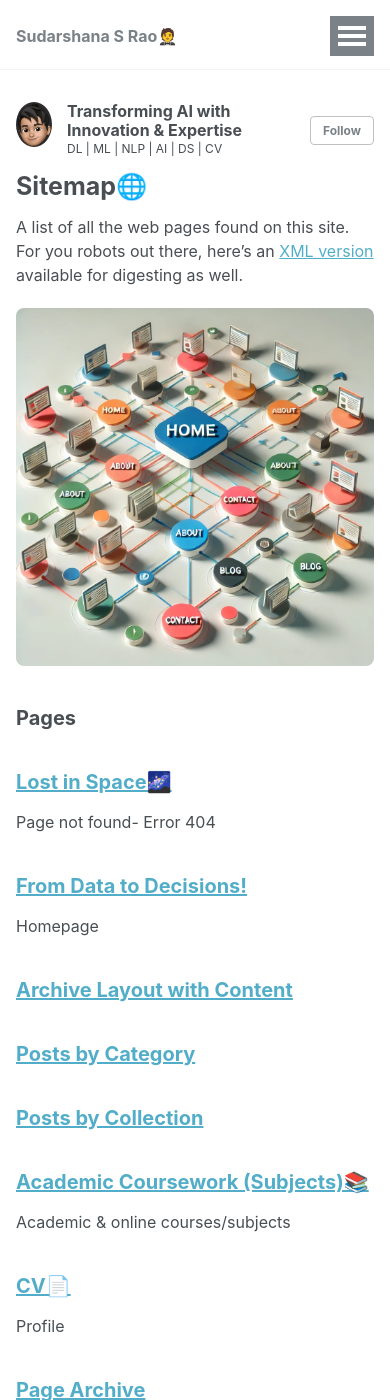
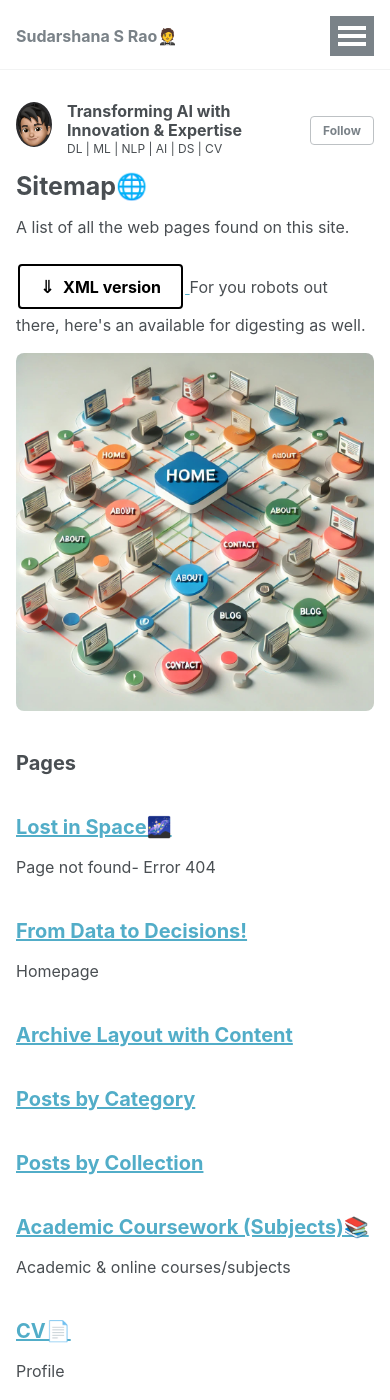
Before and after one commit to SudarshanaSRao/SudarshanaSRao.github.io, a Jekyll site: the page built from _pages/sitemap.md, in a window 390 px wide and 1400 px high. Built offline with Jekyll 4.4.1, drawn with Linux system fonts in a browser that asks for light colours; some of the changed lines change nothing that is shown.

Commit message:
Update sitemap.md

```diff
--- a/_pages/sitemap.md
+++ b/_pages/sitemap.md
@@ -8,7 +8,67 @@ author_profile: true
 
 {% include base_path %}
 
-A list of all the web pages found on this site. For you robots out there, here's an [XML version]({{ base_path }}/sitemap.xml) available for digesting as well.
+A list of all the web pages found on this site.
+
+<style>
+/* Text next to the button */
+.text-right {
+  font-size: 18px;
+  flex-grow: 1;  /* Makes the text take up the remaining space */
+  text-align: left;  /* Aligns text to the left */
+}
+/* Button Styles */
+.download-paper-button {
+  border: 2px solid #000;
+  padding: 10px 20px;
+  text-align: center;
+  text-decoration: none;
+  display: inline-flex;
+  align-items: center;
+  font-size: 16px;
+  margin: 4px 2px;
+  cursor: pointer;
+  border-radius: 4px;
+  background-color: transparent;
+  color: black;
+  font-weight: bold;
+  transition: background-color 0.3s ease-in-out, border-color 0.3s ease-in-out;
+}
+/* Hover Effect */
+.download-paper-button:hover {
+  background-color: #A9A9A9;
+  color: white;
+  border-color: #696969;
+  transform: translateY(-3px);
+}
+/* Active Effect */
+.download-paper-button:active {
+  background-color: #696969;
+  border-color: #696969;
+  transform: translateY(2px);
+  box-shadow: 0 2px #D3D3D3;
+}
+/* Responsive Styles */
+@media (max-width: 600px) {
+  /* Adjust button text size and margins for smaller screens */
+  .download-paper-button {
+    font-size: 14px;
+    padding: 8px 16px;
+  }
+  .text-right {
+    font-size: 16px;
+  }
+}
+</style>
+
+<div class="download-button-container">
+      <a href="{{ base_path }}/sitemap.xml" target="_blank">
+        <button class="download-paper-button">
+          XML version
+        </button>
+      </a>
+      <span class="text-right">For you robots out there, here's an available for digesting as well.</span>
+</div>
 
 <img src='/images/sitemax.jpg' style="border-radius: 8px; cursor: crosshair;">
 
```
